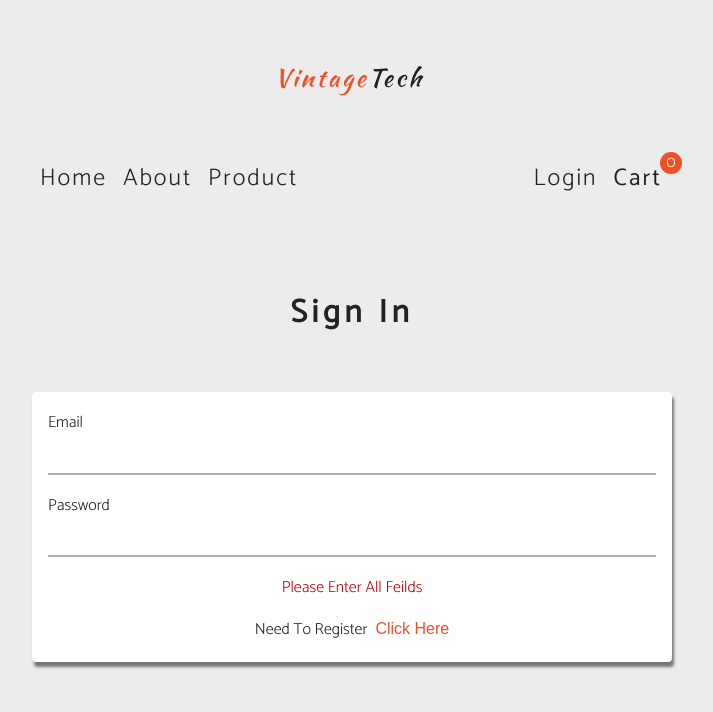
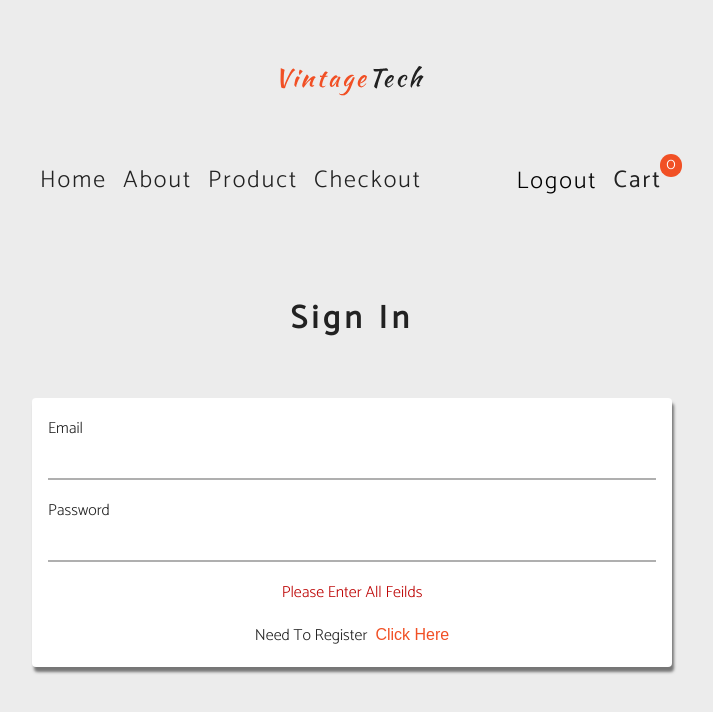
Before and after one commit to DevishBaidawarChhetri/vintage-tech, a React (Create React App) app: page /login in a window 1280 px wide. Shown: the top 712 px of the page, without its empty margins (288-1001 px from the left). Built offline with nearby package versions, Linux system fonts and the light colour scheme; no server answers; sample sign-in values are in the browser's storage.

Commit message:
Added Private route

```diff
--- a/src/App.js
+++ b/src/App.js
@@ -16,6 +16,7 @@ import Login from './pages/Login';
 // comopnents
 import Header from './components/Header';
 import Alert from './components/Alert';
+import PrivateRoute from './components/PrivateRoute';
 
 const App = () => {
   return (
@@ -37,9 +38,9 @@ const App = () => {
         <Route path='/cart'>
           <Cart />
         </Route>
-        <Route path='/checkout'>
+        <PrivateRoute path='/checkout'>
           <Checkout />
-        </Route>
+        </PrivateRoute>
         <Route path='/login'>
           <Login />
         </Route>
--- a/src/components/Header.js
+++ b/src/components/Header.js
@@ -2,8 +2,11 @@ import React from 'react';
 import { Link } from 'react-router-dom';
 import logo from '../assets/logo.svg';
 import CartLink from './Cart/CartLink';
+import { UserContext } from '../context/user';
+import LoginLink from './LoginLink';
 
 const Header = () => {
+  const { user } = React.useContext(UserContext);
   return (
     <header className="header">
       <Link to="/">
@@ -21,11 +24,15 @@ const Header = () => {
             <li>
               <Link to="/products">Product</Link>
             </li>
+            {
+              user.token &&
+              <li>
+                <Link to="/checkout">Checkout</Link>
+              </li>
+            }
           </div>
           <div>
-            <li>
-              <Link to="/login">Login</Link>
-            </li>
+            <LoginLink />
             <CartLink />
           </div>
         </ul>
--- a/src/components/LoginLink.js
+++ b/src/components/LoginLink.js
@@ -1,10 +1,18 @@
-import React from 'react'
+import React from 'react';
+import { Link } from 'react-router-dom';
+import { UserContext } from '../context/user';
+import { CartContext } from '../context/cart';
 
 const LoginLink = () => {
+  const { user, userLogout } = React.useContext(UserContext);
+  const { clearCart } = React.useContext(CartContext);
+  if (user.token) {
+    return (
+      <button className="login-btn" onClick={() => { userLogout(); clearCart(); }}>logout</button>
+    )
+  }
   return (
-    <div>
-      <h1>hello from login link</h1>
-    </div>
+    <Link to='/login'>login</Link>
   )
 }
 
--- a/src/components/PrivateRoute.js
+++ b/src/components/PrivateRoute.js
@@ -1,10 +1,11 @@
-import React from 'react'
+import React from 'react';
+import { Route, Redirect } from 'react-router-dom';
+import { UserContext } from '../context/user';
 
-const PrivateRoute = () => {
+const PrivateRoute = ({ children }) => {
+  const { user } = React.useContext(UserContext);
   return (
-    <div>
-      <h1>hello from private route</h1>
-    </div>
+    <Route render={() => { return user.token ? children : <Redirect to='/login' /> }} />
   )
 }
 
--- a/src/pages/Cart.js
+++ b/src/pages/Cart.js
@@ -3,11 +3,11 @@ import { CartContext } from '../context/cart';
 import EmptyCart from '../components/Cart/EmptyCart';
 import CartItem from '../components/Cart/CartItem';
 import { Link } from 'react-router-dom';
-// import { UserContext } from '../context/user';
+import { UserContext } from '../context/user';
 
 const Cart = () => {
-  let user = false;
   const { cart, total } = useContext(CartContext);
+  const { user } = useContext(UserContext);
   if (cart.length === 0) {
     return <EmptyCart />
   }
@@ -21,7 +21,7 @@ const Cart = () => {
       }
       <h2>total: ${total}</h2>
       {
-        user
+        user.token
           ? <Link to="/checkout" className="btn btn-primary btn-block">checkout</Link>
           : <Link to="/login" className="btn btn-primary btn-block">login</Link>
       }
--- a/src/pages/Checkout.js
+++ b/src/pages/Checkout.js
@@ -1,4 +1,4 @@
-import React from 'react'
+import React from 'react';
 
 const Checkout = () => {
   return (
@@ -8,4 +8,4 @@ const Checkout = () => {
   )
 }
 
-export default Checkout
+export default Checkout;
--- a/src/pages/Login.js
+++ b/src/pages/Login.js
@@ -41,7 +41,7 @@ const Login = () => {
       history.push('/products');
     } else {
       showAlert({
-        msg: `there was an error. please try again later.`,
+        msg: `email or password incorrect.`,
         type: 'danger'
       })
     }
```
Also changed, not shown: 1 other file (tests, documents, lock files or other folders).
